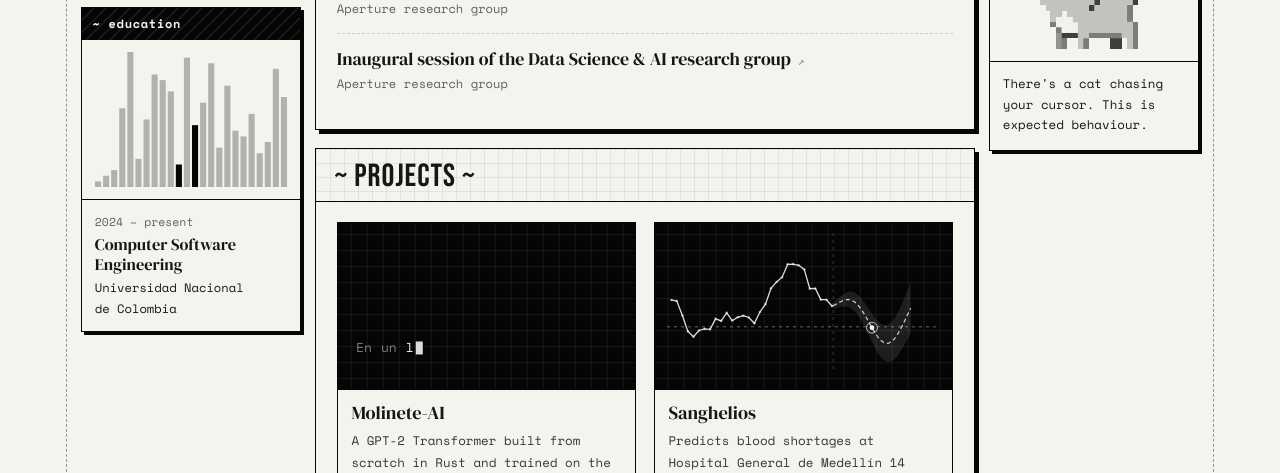
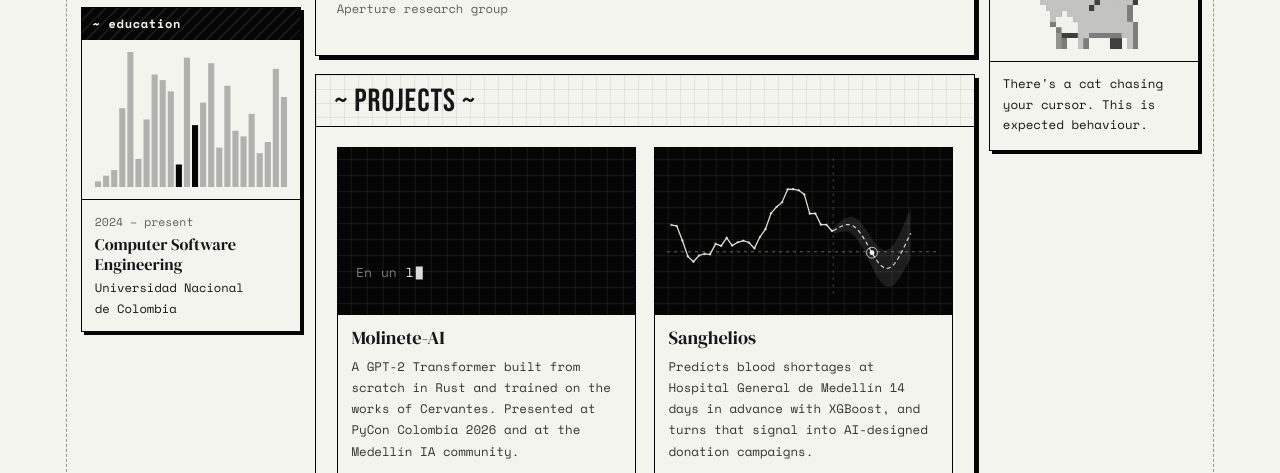
Before and after one commit to JeroHoyos/jerohoyos.github.io, a plain HTML site: page docs/index.html in a window 1280 px wide. Shown: the part 1161-1634 px from the top of the page. Drawn offline with nearby package versions, Linux system fonts and the light colour scheme; animation ran at ten frames a second.

Commit message:
quitando charla inauguracion

```diff
--- a/docs/index.html
+++ b/docs/index.html
@@ -123,10 +123,6 @@
             </li>
             <li class="talk">
               <a class="talk-title" href="https://github.com/JeroHoyos/charla-git" target="_blank" rel="noopener noreferrer"><span lang="en">Introduction to Git and GitHub</span><span lang="es">Introducción a Git y GitHub</span></a>
-              <span class="talk-venue"><span lang="en">Aperture research group</span><span lang="es">Semillero Aperture</span></span>
-            </li>
-            <li class="talk">
-              <a class="talk-title" href="https://github.com/JeroHoyos/charla-inaguracion" target="_blank" rel="noopener noreferrer"><span lang="en">Inaugural session of the Data Science &amp; AI research group</span><span lang="es">Sesión inaugural del semillero de Ciencia de Datos e IA</span></a>
               <span class="talk-venue"><span lang="en">Aperture research group</span><span lang="es">Semillero Aperture</span></span>
             </li>
           </ol>
```
